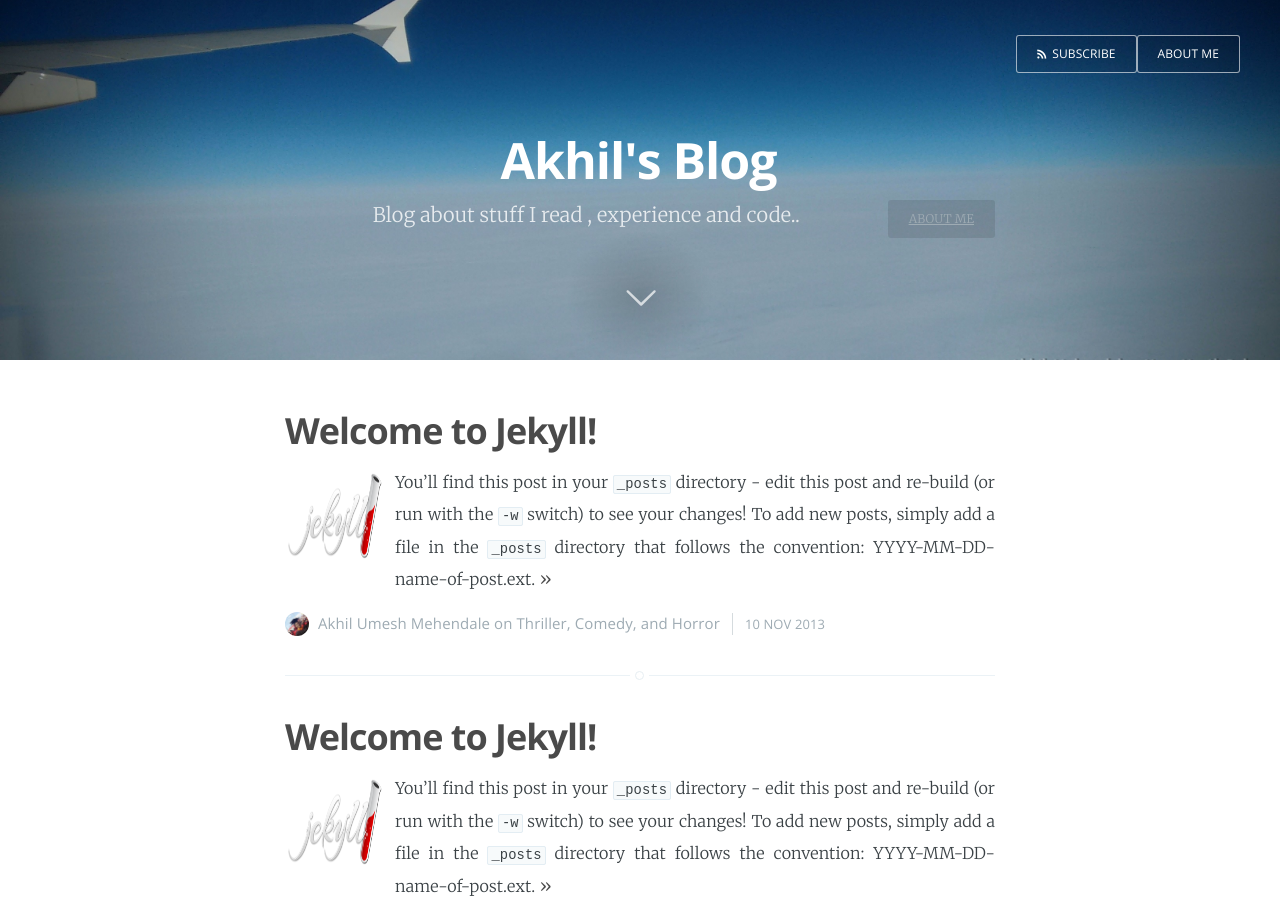
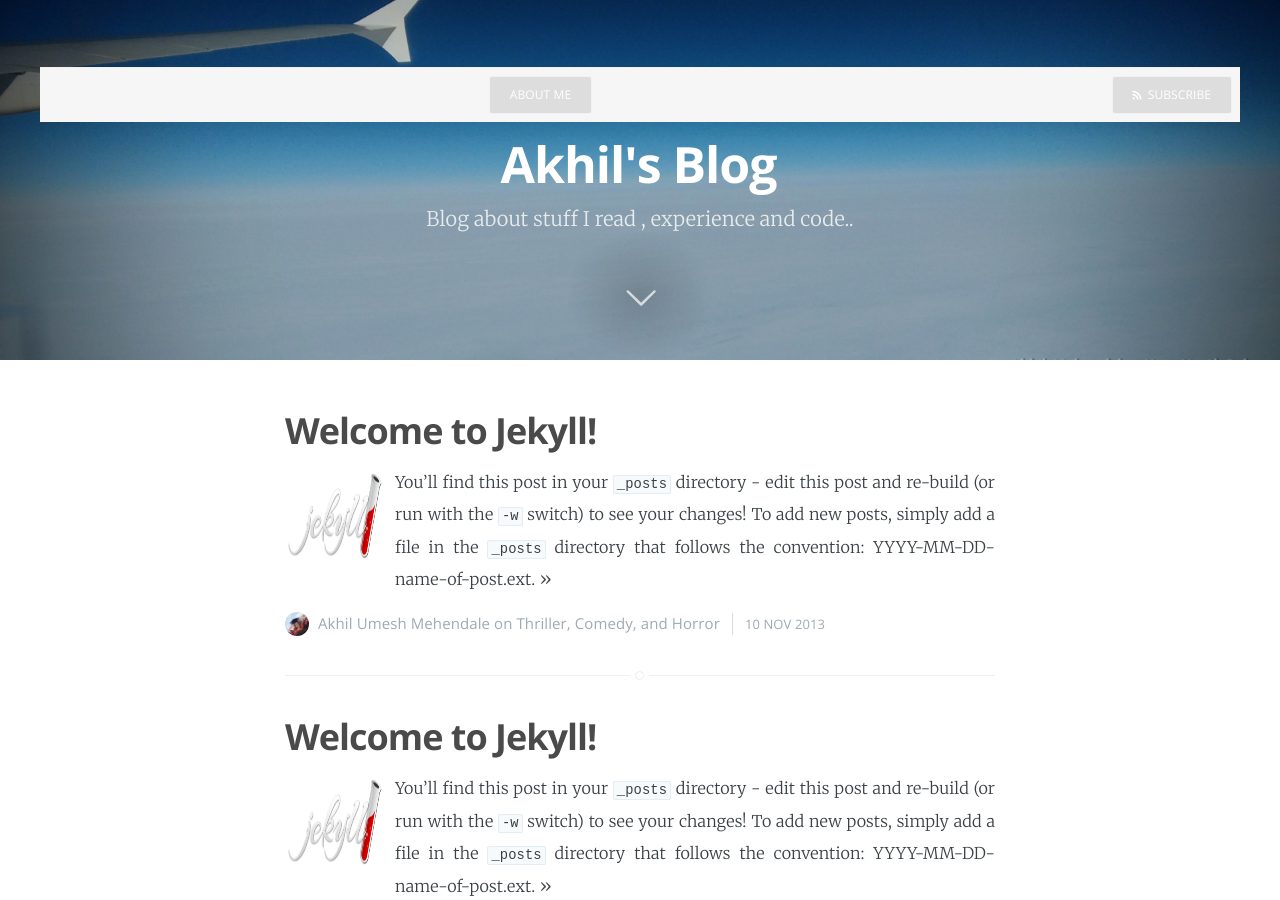
Before and after one commit to akhilum/akhilum.github.io, a Jekyll site: the page built from index.html, in a window 1280 px wide and 900 px high. Built offline with Jekyll 4.4.1, drawn with Linux system fonts in a browser that asks for light colours; Markdown is read by kramdown in place of the engine named in the settings; the list of posts is cut into pages by our own code.

Commit message:
Align about me

```diff
--- a/index.html
+++ b/index.html
@@ -12,15 +12,16 @@
                     <img src="{{ page.logo }}" alt="Blog Logo" />
                 </a>
             {% endif %}
-        <a class="subscribe-button overlay icon-user pull-left" href='{{ site.baseurl }}{{ page.about }}'> About me </a>
-        <a class="subscribe-button icon-feed" href="{{ site.baseurl }}rss.xml">Subscribe</a>
+        <table><tr>
+        <td> <a class="subscribe-button overlay icon-user pull-left" href='{{ site.baseurl }}{{ page.about }}'> About me </a> </td>
+        <td> <a class="subscribe-button icon-feed" href="{{ site.baseurl }}rss.xml">Subscribe</a> </td>
+        </tr></table>
     </nav>
     <div class="vertical">
         <div class="main-header-content inner">
             <h1 class="page-title">{{ site.name }}</h1>
             <h2 class="page-description">
                 {% if site.description %} {{ site.description }}. {% endif %}
-                {% if page.about %} <a class="subscribe-button overlay icon-user" href='{{ site.baseurl }}{{ page.about }}'> About me </a> {% endif %}
             </h2>
         </div>
     </div>
```
